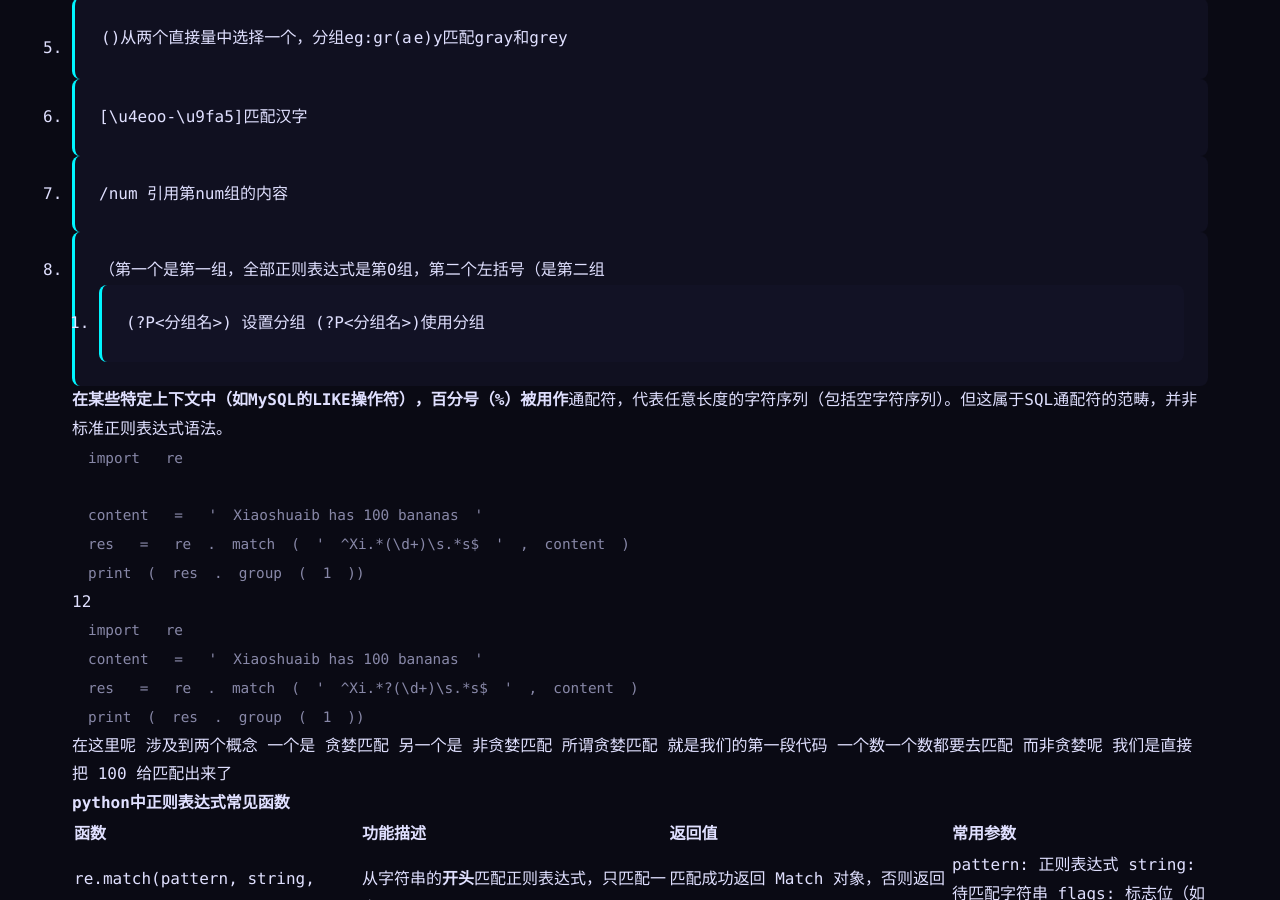
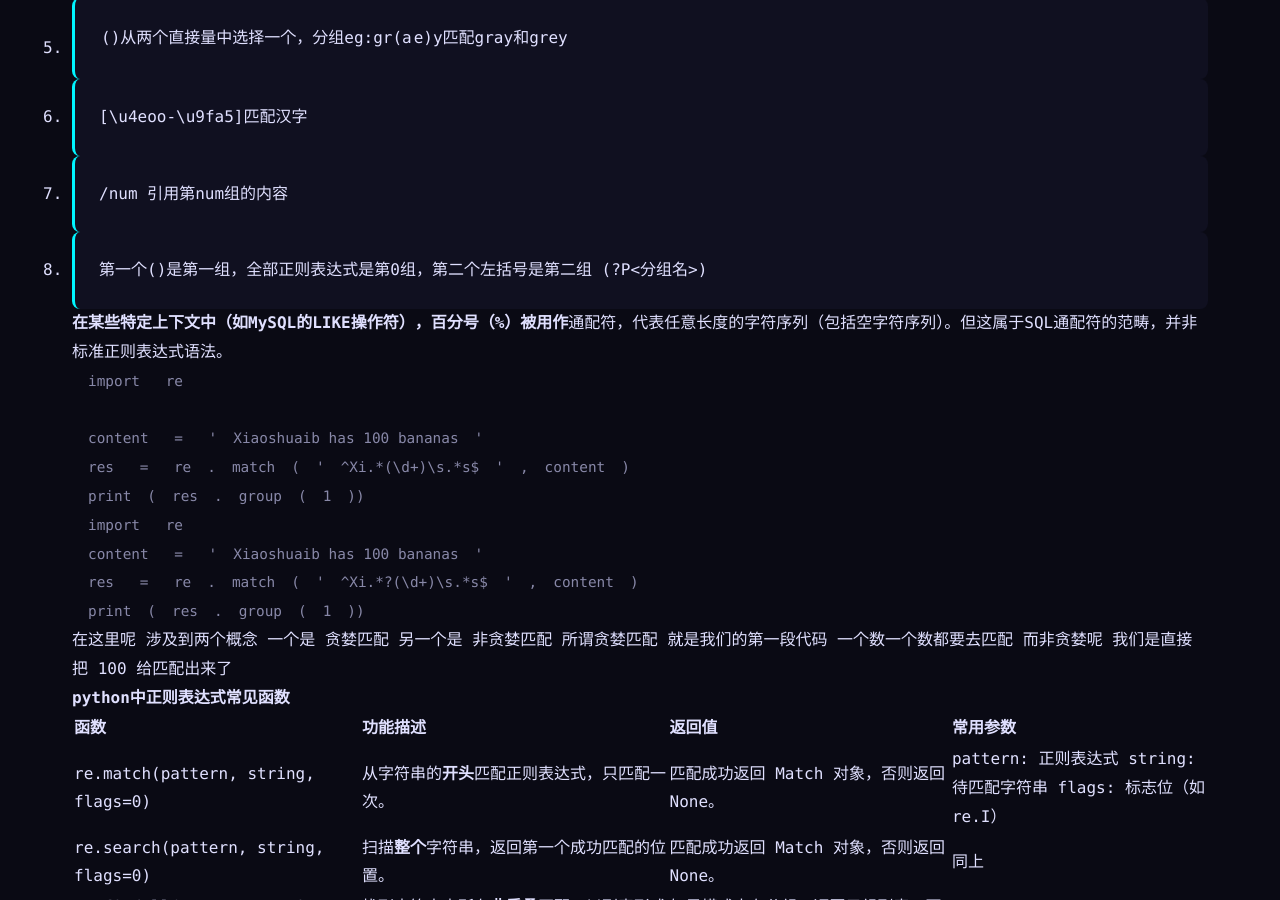
Before and after one commit to K0e1/k0e1.github.io, a Jekyll site: the page built from _posts/2026-03-09-regex.md, in a window 1280 px wide and 900 px high, scrolled down 1599 px. Built offline with Jekyll 4.4.1, drawn with Linux system fonts in a browser that asks for light colours.

Commit message:
简单修改

````diff
--- a/_posts/2026-03-09-regex.md
+++ b/_posts/2026-03-09-regex.md
@@ -69,8 +69,7 @@ tags: [博客,成长]
 5.  ()从两个直接量中选择一个，分组eg\:gr(a|e)y匹配gray和grey
 6.  \[\u4eoo-\u9fa5]匹配汉字
 7.  /num 引用第num组的内容
-8.  （第一个是第一组，全部正则表达式是第0组，第二个左括号（是第二组
-    1.  (?P<分组名>)    设置分组	 (?P<分组名>)使用分组
+8.  第一个()是第一组，全部正则表达式是第0组，第二个左括号是第二组 (?P<分组名>)
 
 **在某些特定上下文中（如MySQL的LIKE操作符）‌，百分号（%）被用作‌**通配符‌，代表任意长度的字符序列（包括空字符序列）。但这属于SQL通配符的范畴，并非标准正则表达式语法。‌
 
@@ -81,8 +80,6 @@ content = 'Xiaoshuaib has 100 bananas'
 res = re.match('^Xi.*(\d+)\s.*s$',content)
 print(res.group(1))
 ```
-
-12
 
 ```python
 import re
````
